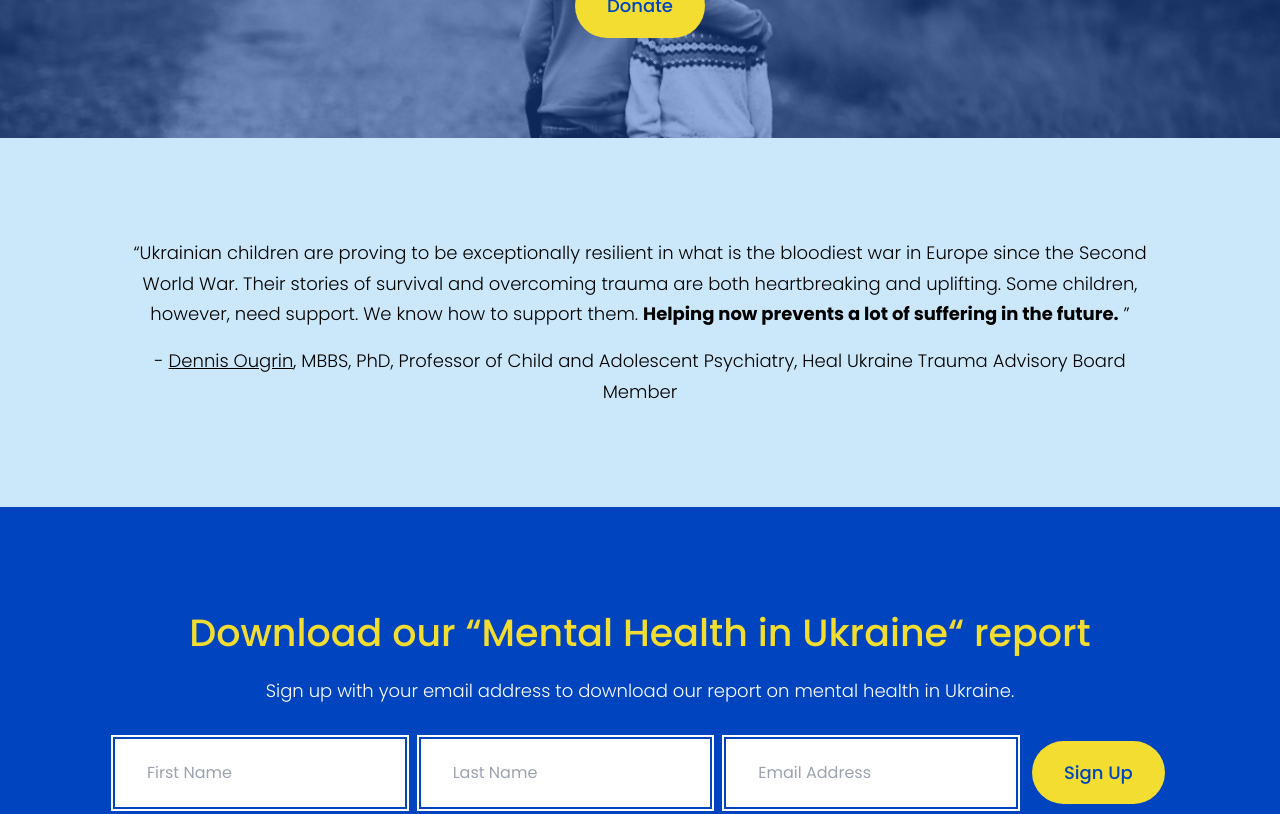
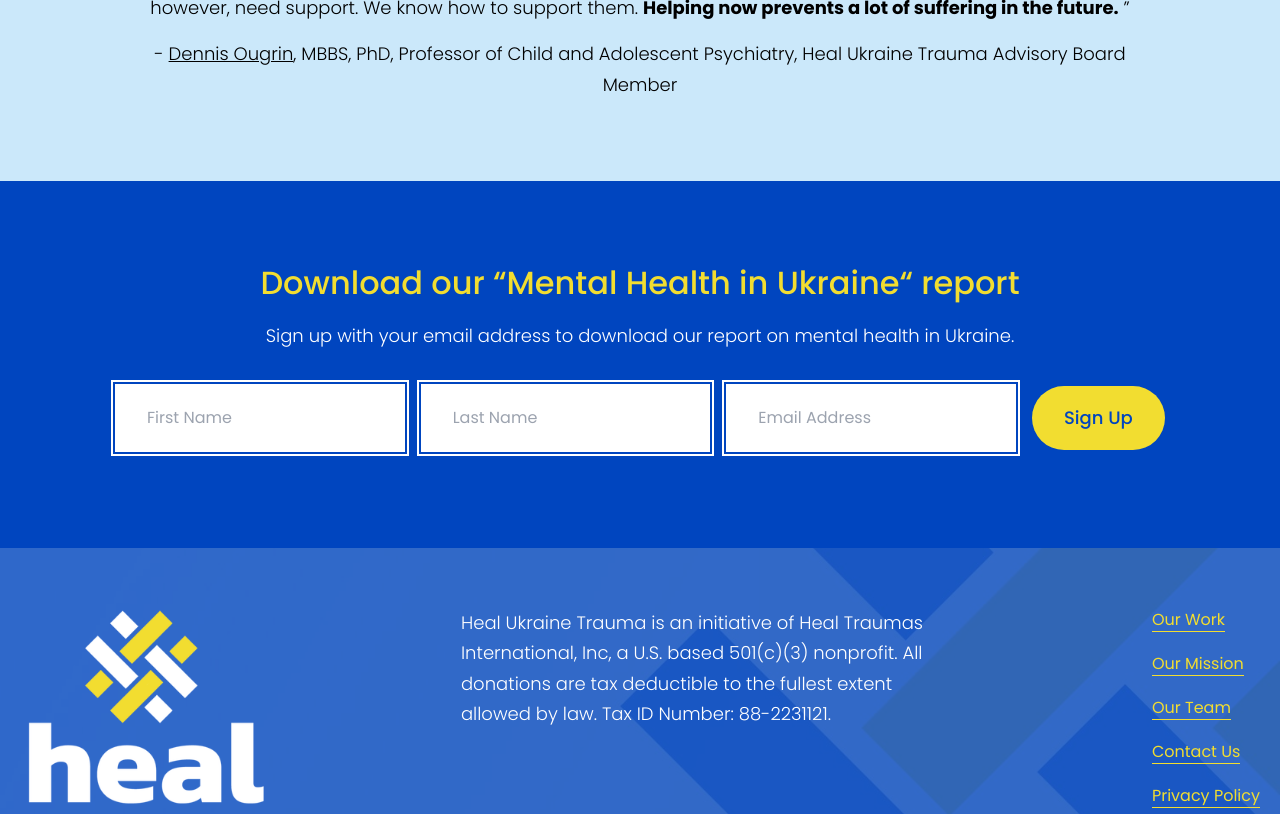
Before and after one commit to Roovin/healtraumas-next, a Next.js app: page / in a window 1280 px wide. Shown: the part 1960-2774 px from the top of the page. Built offline with nearby package versions, Linux system fonts and the light colour scheme.

Commit message:
update global file

```diff
--- a/styles/globals.css
+++ b/styles/globals.css
@@ -72,110 +72,6 @@
   line-height: 1.7;
   font-weight: 300;
 }
-
-@media (min-width: 768px) and (max-width: 1024px) {
-  .h1,
-    h1 {
-      font-size: 40px;
-
-    }
-    .h2,
-    h2  {
-      font-size: 30px;
-    }
-    .h3,
-    h3 {
-      font-size: 28px;
-    }
-    .h4,
-    h4 {
-      font-size: 22px;
-    }
-    .h5,
-    h5 {
-      font-size: 18px;
-    }
-    p,
-    .h6,
-    h6 {
-      font-size: 16px;
-    }
-    section {
-      padding: 60px 0;
-    }
-}
-@media (min-width: 595px) and (max-width: 767px) {
-  .h1,
-    h1 {
-      font-size: 36px;
-    }
-    .h2,
-    h2  {
-      font-size: 28px;
-    }
-    .h3,
-    h3 {
-      font-size: 24px;
-    }
-    .h4,
-    h4 {
-      font-size: 22px;
-    }
-    .h5,
-    h5 {
-      font-size: 18px;
-    }
-    p,
-    .h6,
-    h6 {
-      font-size: 16px;
-    }
-    section {
-      padding: 40px 0;
-    }
-}
-@media (max-width: 595px) {
-  .h1,
-    h1 {
-      font-size: 32px;
-    }
-    .h2,
-    h2  {
-      font-size: 24px;
-    }
-    .h3,
-    h3 {
-      font-size: 22px;
-    }
-    .h4,
-    h4 {
-      font-size: 20px;
-    }
-    .h5,
-    h5 {
-      font-size: 18px;
-    }
-    p,
-    .h6,
-    h6 {
-      font-size: 16px;
-    }
-    section {
-      padding: 40px 0;
-    }
-}
-
-.emptyLink {
-  position: absolute;
-  top: 0;
-  left: 0;
-  width: 100%;
-  height: 100%;
-  font-size: 0;
-  cursor: pointer;
-  z-index: 9;
-}
-
 p span {
   font-weight: 700;
 }
@@ -225,6 +121,238 @@
   margin: 0 auto;
 }
 
+@media (min-width: 1025px) and (max-width: 1366px) {
+  .h1,
+    h1 {
+      font-size: 42px;
+    }
+    .h2,
+    h2  {
+      font-size: 32px;
+    }
+    .h3,
+    h3 {
+      font-size: 30px;
+    }
+    .h4,
+    h4 {
+      font-size: 24px;
+    }
+    section {
+      padding: 80px 0;
+    }
+    .padding-large{
+      padding: 100px 0;
+    }
+    .padding-large-top{
+      padding-top: 100px;
+    }
+    .padding-large-bottom{
+      padding-bottom: 100px;
+    }
+    .padding-medium{
+      padding: 60px 0;
+    }
+    .padding-medium-top{
+      padding-top: 60px;
+    }
+    .padding-medium-bottom{
+      padding-bottom: 60px;
+    }
+    .padding-small{
+      padding: 30px 0;
+    }
+    .padding-small-top{
+      padding-top: 30px;
+    }
+    .padding-small-bottom{
+      padding-bottom: 30px;
+    }
+}
+@media (min-width: 768px) and (max-width: 1024px) {
+  .h1,
+    h1 {
+      font-size: 40px;
+    }
+    .h2,
+    h2  {
+      font-size: 30px;
+    }
+    .h3,
+    h3 {
+      font-size: 28px;
+    }
+    .h4,
+    h4 {
+      font-size: 22px;
+    }
+    .h5,
+    h5 {
+      font-size: 18px;
+    }
+    p,
+    .h6,
+    h6 {
+      font-size: 16px;
+    }
+    section {
+      padding: 60px 0;
+    }
+    .padding-large{
+      padding: 80px 0;
+    }
+    .padding-large-top{
+      padding-top: 80px;
+    }
+    .padding-large-bottom{
+      padding-bottom: 80px;
+    }
+    .padding-medium{
+      padding: 40px 0;
+    }
+    .padding-medium-top{
+      padding-top: 40px;
+    }
+    .padding-medium-bottom{
+      padding-bottom: 60px;
+    }
+    .padding-small{
+      padding: 20px 0;
+    }
+    .padding-small-top{
+      padding-top: 20px;
+    }
+    .padding-small-bottom{
+      padding-bottom: 20px;
+    }
+}
+@media (min-width: 595px) and (max-width: 767px) {
+  .h1,
+    h1 {
+      font-size: 36px;
+    }
+    .h2,
+    h2  {
+      font-size: 28px;
+    }
+    .h3,
+    h3 {
+      font-size: 24px;
+    }
+    .h4,
+    h4 {
+      font-size: 22px;
+    }
+    .h5,
+    h5 {
+      font-size: 18px;
+    }
+    p,
+    .h6,
+    h6 {
+      font-size: 16px;
+    }
+    section {
+      padding: 40px 0;
+    }
+    .padding-large{
+      padding: 60px 0;
+    }
+    .padding-large-top{
+      padding-top: 60px;
+    }
+    .padding-large-bottom{
+      padding-bottom: 60px;
+    }
+    .padding-medium{
+      padding: 30px 0;
+    }
+    .padding-medium-top{
+      padding-top: 30px;
+    }
+    .padding-medium-bottom{
+      padding-bottom: 30px;
+    }
+    .padding-small{
+      padding: 20px 0;
+    }
+    .padding-small-top{
+      padding-top: 20px;
+    }
+    .padding-small-bottom{
+      padding-bottom: 20px;
+    }
+}
+@media (max-width: 595px) {
+  .h1,
+    h1 {
+      font-size: 32px;
+    }
+    .h2,
+    h2  {
+      font-size: 24px;
+    }
+    .h3,
+    h3 {
+      font-size: 22px;
+    }
+    .h4,
+    h4 {
+      font-size: 20px;
+    }
+    .h5,
+    h5 {
+      font-size: 18px;
+    }
+    p,
+    .h6,
+    h6 {
+      font-size: 16px;
+    }
+    section {
+      padding: 40px 0;
+    }
+    .padding-large{
+      padding: 60px 0;
+    }
+    .padding-large-top{
+      padding-top: 60px;
+    }
+    .padding-large-bottom{
+      padding-bottom: 60px;
+    }
+    .padding-medium{
+      padding: 30px 0;
+    }
+    .padding-medium-top{
+      padding-top: 30px;
+    }
+    .padding-medium-bottom{
+      padding-bottom: 30px;
+    }
+    .padding-small{
+      padding: 20px 0;
+    }
+    .padding-small-top{
+      padding-top: 20px;
+    }
+    .padding-small-bottom{
+      padding-bottom: 20px;
+    }
+}
+
+.emptyLink {
+  position: absolute;
+  top: 0;
+  left: 0;
+  width: 100%;
+  height: 100%;
+  font-size: 0;
+  cursor: pointer;
+  z-index: 9;
+}
+
+
 .bgBlueOverlay{
   position: relative;
 }
```
